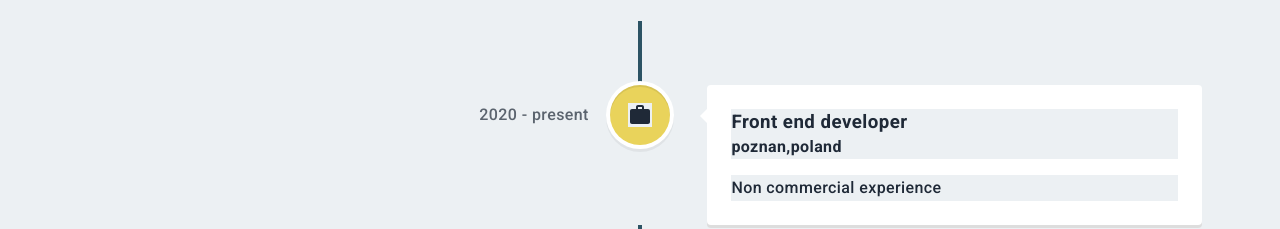
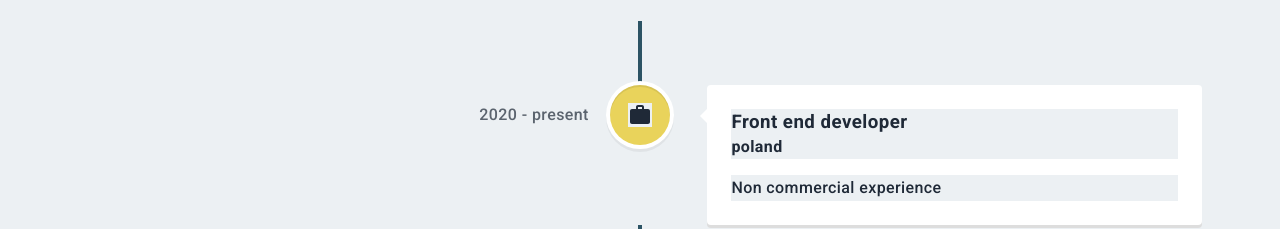
Before and after one commit to rohit-ashva900/portfolio.nextjs, a Next.js app: page / in a window 1280 px wide. Shown: the part 2320-2549 px from the top of the page. Built offline with nearby package versions, Linux system fonts and the light colour scheme.

Commit message:
Update About.jsx

```diff
--- a/components/About/About.jsx
+++ b/components/About/About.jsx
@@ -118,9 +118,7 @@ const About = () => {
               <h3 className="vertical-timeline-element-title">
                 Front end developer
               </h3>
-              <h4 className="vertical-timeline-element-subtitle">
-                poznan,poland
-              </h4>
+              <h4 className="vertical-timeline-element-subtitle">poland</h4>
               <p>Non commercial experience</p>
             </VerticalTimelineElement>
           </VerticalTimeline>
```
